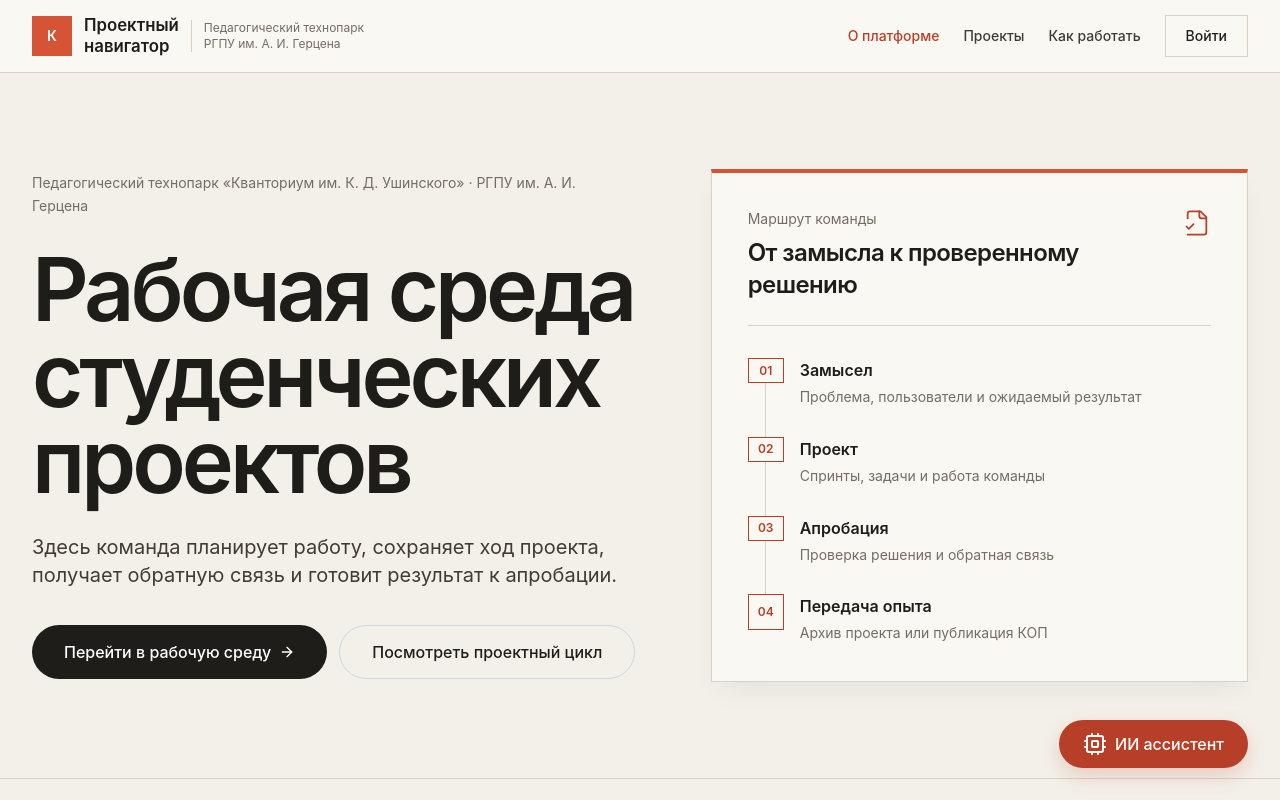
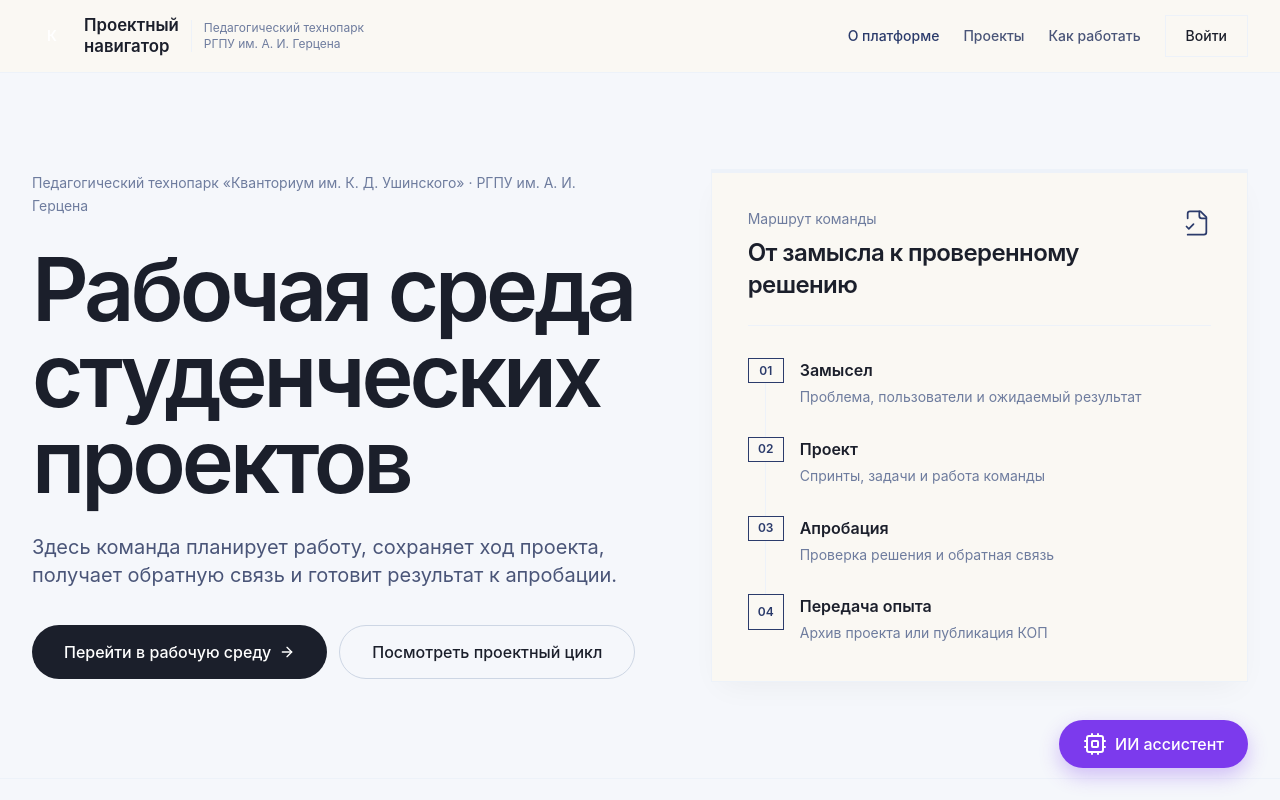
Before and after one commit to alisiatkc/kvant-next, a Next.js app: page / in a window 1280 px wide. Shown: the top 800 px of the page. Built offline with nearby package versions, Linux system fonts and the light colour scheme.

Commit message:
Вернуть исходную палитру проекта

```diff
--- a/tailwind.config.ts
+++ b/tailwind.config.ts
@@ -13,35 +13,31 @@ const config: Config = {
       },
       colors: {
         kv: {
-          dark: '#1F1D1A',
-          blue: '#B83F27',
-          gold: '#B83F27',
-          cyan: '#D65336',
-          orange: '#B83F27',
-          green: '#525A49',
-          bg: '#F3F0E9',
-          light: '#EAE5DB',
-          text: '#403B35',
-          border: '#D8D1C5',
-          muted: '#746D63',
+          dark: '#1b1f2b',
+          blue: '#2b3b6b',
+          bg: '#f5f7fb',
+          light: '#eef2f9',
+          text: '#4a5578',
+          border: '#edf2f9',
+          muted: '#6e7c9e',
         },
         ai: {
-          primary: '#B83F27',
-          dark: '#87301F',
-          light: '#F4E7E1',
+          primary: '#7c3aed',
+          dark: '#5b21b6',
+          light: '#ede9fe',
         },
       },
       backgroundImage: {
-        'hero-gradient': 'linear-gradient(180deg, #F5F2EC, #ECE7DD)',
-        'top-gradient': 'linear-gradient(180deg, #F5F2EC, #ECE7DD)',
+        'hero-gradient': 'radial-gradient(ellipse at 70% 30%, #e2e9ff, #f5f7fb 80%)',
+        'top-gradient': 'linear-gradient(145deg, #fff9e6, #fff2d9)',
       },
       boxShadow: {
-        card: '0 12px 30px -10px rgba(31, 29, 26, 0.08)',
-        'card-hover': '0 20px 32px -14px rgba(31, 29, 26, 0.18)',
-        modal: '0 40px 70px -10px rgba(31, 29, 26, 0.3)',
-        'ai-btn': '0 8px 20px rgba(184, 63, 39, 0.2)',
-        'ai-window': '0 25px 50px rgba(31, 29, 26, 0.2)',
-        likes: '0 4px 10px rgba(31, 29, 26, 0.08)',
+        card: '0 12px 30px -10px rgba(0, 0, 0, 0.05)',
+        'card-hover': '0 25px 35px -12px rgba(43, 59, 107, 0.15)',
+        modal: '0 40px 70px -10px rgba(0, 0, 0, 0.3)',
+        'ai-btn': '0 8px 20px rgba(124, 58, 237, 0.3)',
+        'ai-window': '0 25px 50px rgba(0, 0, 0, 0.2)',
+        likes: '0 4px 10px rgba(255, 100, 100, 0.1)',
       },
       borderRadius: {
         '4xl': '2rem',
```
